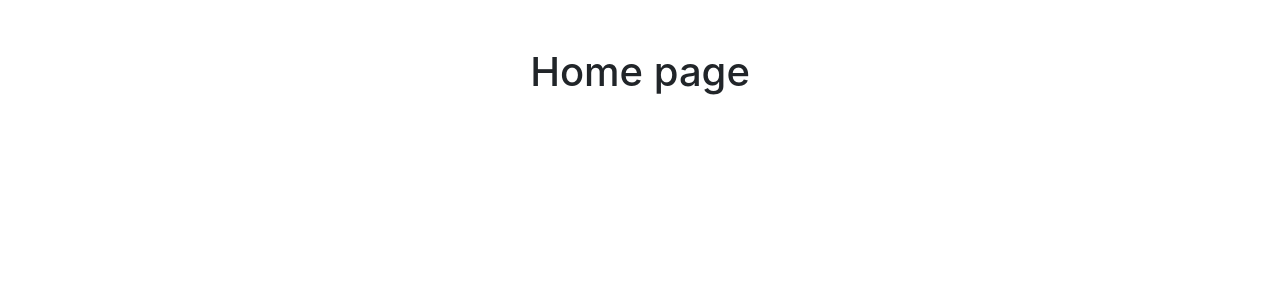
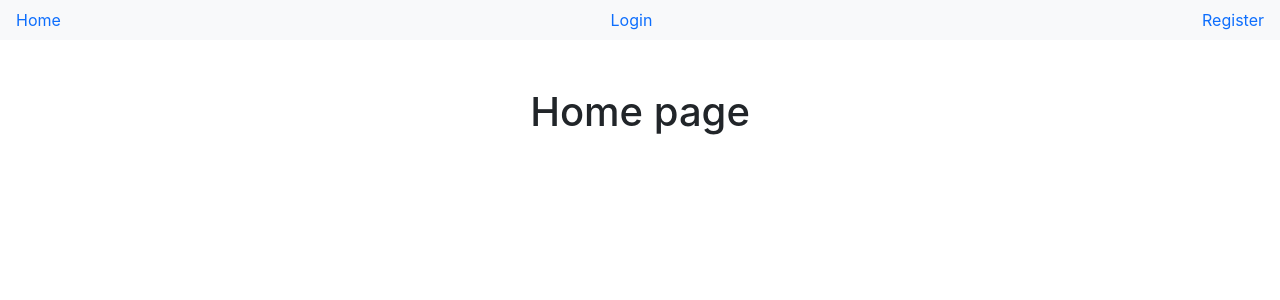
Before and after one commit to mr-uyghur/MarketPlace_App_MERN, a React (Create React App) app in the folder client/: page / in a window 1280 px wide. Shown: the top 300 px of the page. Built offline with nearby package versions, Linux system fonts and the light colour scheme.

Commit message:
Craeted redux store for all components

```diff
--- a/client/package.json
+++ b/client/package.json
@@ -8,8 +8,10 @@
     "@testing-library/user-event": "^12.8.3",
     "react": "^17.0.2",
     "react-dom": "^17.0.2",
+    "react-redux": "^7.2.3",
     "react-router-dom": "^5.2.0",
     "react-scripts": "4.0.3",
+    "redux-devtools-extension": "^2.13.9",
     "web-vitals": "^1.1.1"
   },
   "scripts": {
--- a/client/src/App.js
+++ b/client/src/App.js
@@ -1,17 +1,19 @@
 //import componenets//pages inside my App
 //based on the path show each componenets/page using react-router
 import {BrowserRouter, Switch, Route} from 'react-router-dom'
-
+// import Link from 'react-router-dom'
 import Home from './booking/Home'
 import Login from './auth/Login'
 import Register from './auth/Register'
+import TopNav from './componenets/TopNav'
 
 
 function App() {
   return (
     //wrap my componenets inside BrowserRouter
     <BrowserRouter>
-
+    {/* Top navigation/menu component will always be on top */}
+      <TopNav/>
       <Switch>
         <Route exact path = "/" component={Home}/>
         <Route exact path = "/login" component={Login}/>
--- /dev/null
+++ b/client/src/componenets/TopNav.js
@@ -0,0 +1,17 @@
+import { Link } from 'react-router-dom'
+
+/*
+Create a Nav bar for easy navigation on the page
+*/
+
+const TopNav = () => {
+    return (
+        <div className="nav bg-light d-flex justify-content-between">
+            <Link className="nav-link" to="/"> Home</Link>
+            <Link className="nav-link" to="/login"> Login</Link>
+            <Link className="nav-link" to="/register"> Register</Link>
+        </div>
+    )
+}
+
+export default TopNav
--- a/client/src/index.js
+++ b/client/src/index.js
@@ -3,10 +3,36 @@ import ReactDOM from 'react-dom';
 import './index.css';
 import App from './App';
 import reportWebVitals from './reportWebVitals';
+//1, import from react redux and redux
+import {createStore, combineReducers} from 'redux'
+import {Provider} from 'react-redux'
+import {composeWithDevTools} from 'redux-devtools-extension'
+//2, create user reducer function and
+const authReducer = (state = {}, action) =>{ //
+  switch(action.type) {
+    case "LOGGED_IN_USER":
+      return {...state, ...action.payload}
+    case "LOGGED_OUT":
+      return action.payload
+    default:
+      return state
+  }
+}
+//3. combine multiple reducers
+const rootReducer = combineReducers({
+  user:authReducer,
+})
+//4.creat redux store
+const store = createStore(rootReducer, composeWithDevTools())
+//5. provice redux store to the entire app
+
 
 ReactDOM.render(
   <React.StrictMode>
+    <Provider store = {store}>
     <App />
+    </Provider>
+
   </React.StrictMode>,
   document.getElementById('root')
 );
```
Also changed, not shown: 1 other file (tests, documents, lock files or other folders).
